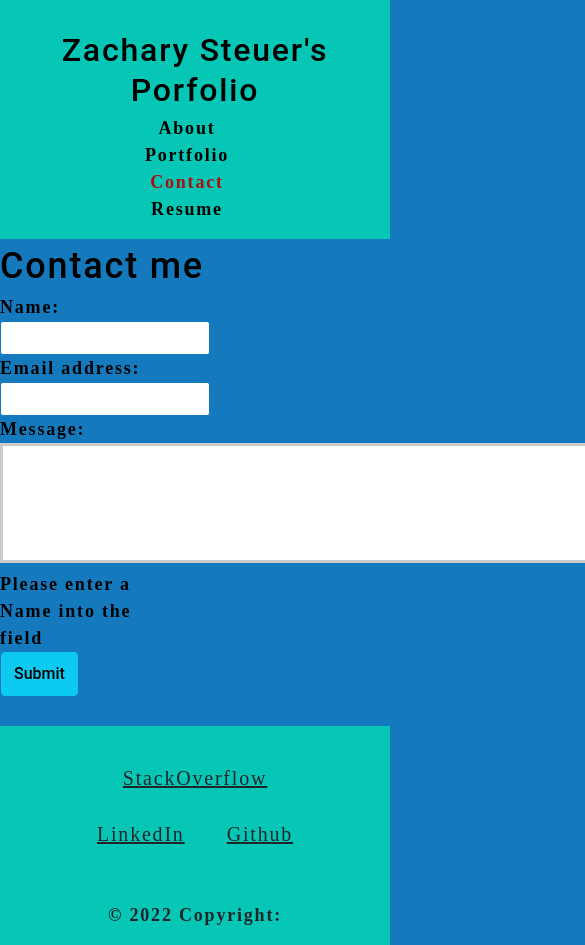
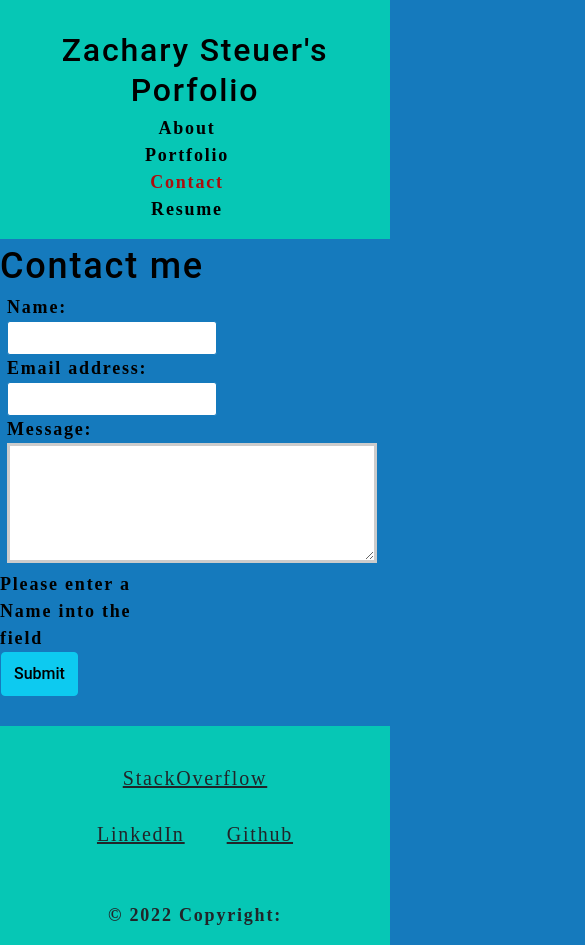
Before and after one commit to Zachsteuer98/steuer-react-portfolio, a React (Create React App) app: page / in a window 390 px wide. Both pictures are taken after a click on the item "Contact". Shown: the whole page, 585 px wide, since content can reach past the window. Built offline with nearby package versions, Linux system fonts and the light colour scheme.

Commit message:
edited styling for contact divs and message input so that they are mobile responsive

```diff
--- a/src/App.css
+++ b/src/App.css
@@ -380,6 +380,14 @@ a {
   }
 }
 
+.text-div {
+  margin-left: 7px
+}
+
+.text-area {
+  width:370px;
+}
+
 @media only screen and (max-width: 2000px) and (min-width: 1274px) {
   .profile-pic {
     max-width: 40%;
--- a/src/components/Contact/index.js
+++ b/src/components/Contact/index.js
@@ -37,17 +37,17 @@ function Contact() {
             <div className="center-contact">
                 <h1 className="title-contact">Contact me</h1>
                 <form id="contact-form" className="contact-form" onSubmit={handleSubmit}>
-                    <div>
+                    <div className= "text-div">
                         <label htmlFor="name">Name:</label>
                         <input type="text" name="name" defaultValue={name} onChange={handleChange} />
                     </div>
-                    <div>
+                    <div className= "text-div">
                         <label htmlFor="email">Email address:</label>
                         <input type="email" name="email" defaultValue={email} onChange={handleChange} />
                     </div>
-                    <div>
+                    <div className= "text-div">
                         <label htmlFor="message">Message:</label>
-                        <textarea name="message" rows="5" defaultValue={message} onChange= {handleChange} />
+                        <textarea className= "text-area" name="message" rows="5" defaultValue={message} onChange= {handleChange} />
                     </div>
                     {confirm}
                     <button type="submit" className= "btn btn-info col-sm-4"><h6>Submit</h6></button>
```
